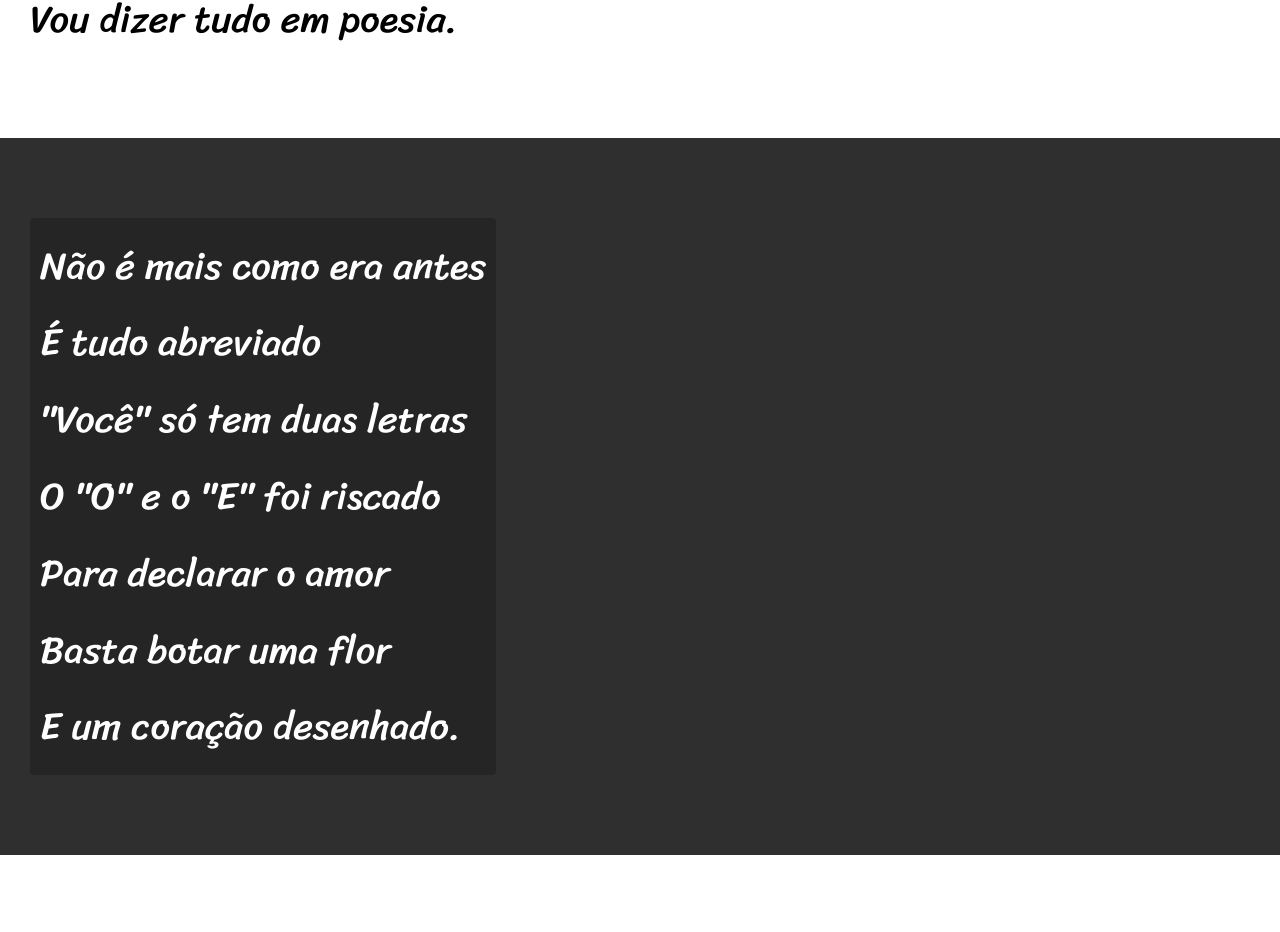
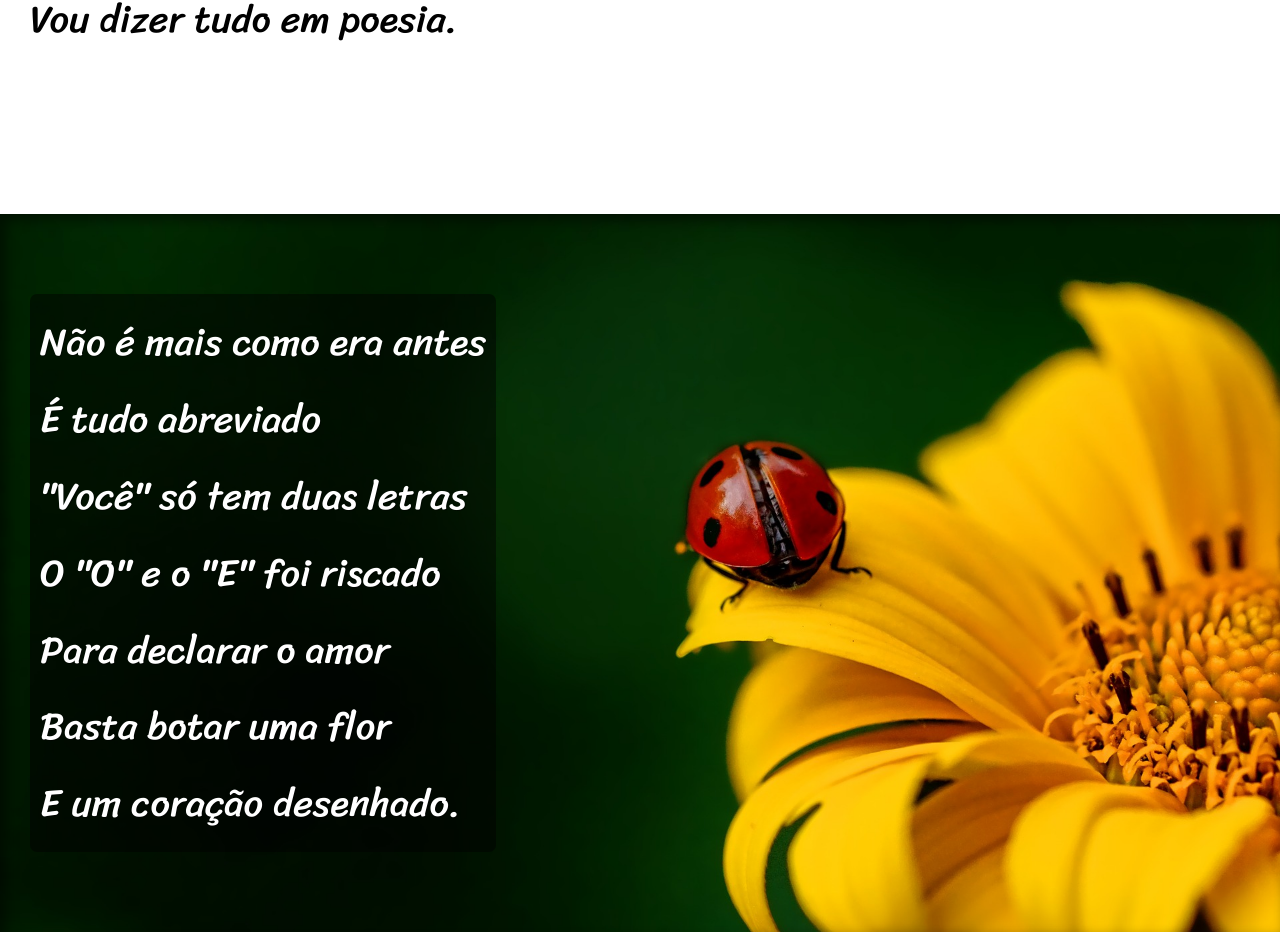
Before and after one commit to robisonnunes08/desafio-projeto-cordel, a plain HTML site: page index.html in a window 1280 px wide. Shown: the part 820-1752 px from the top of the page. Drawn offline with Linux system fonts and the light colour scheme.

Commit message:
Atualização projeto cordel

```diff
--- a/estilo/style.css
+++ b/estilo/style.css
@@ -63,6 +63,10 @@ section {
     font-size: 3vw;
 }
 
+section > p {
+    padding-bottom: 2em;
+}
+
 section.normal {
     background-color: white;
     color: black;
@@ -71,17 +75,28 @@ section.normal {
 section.imagem {
     background-color: rgb(48, 47, 47);
     color: white;
+    background-position: right center;
+    background-size: cover;
+    background-attachment: fixed;
+    box-shadow: inset 6px 6px 13px 0px rgba(0, 0, 0, 0.486);
+
 }
 
 section.imagem > p {
-    background-color: rgba(0, 0, 0, 0.212);
+    background-color: rgba(0, 0, 0, 0.486);
     display: inline-block;
     padding: 10px;
-    border-radius: 4px;
+    border-radius: 7px;
+    text-shadow: 1px 1px 0px rgba(0, 0, 0, 0.418);
+}
 
+section#img01 {
+    background-image: url(../imagens/background001.jpg);
 
+}
 
-
+section#img02 {
+    background-image: url(../imagens/background002.jpg);
 }
 
 footer {
--- a/index.html
+++ b/index.html
@@ -26,7 +26,7 @@
                 </p>
             </section>
 
-            <section class="imagem">
+            <section class="imagem" id="img01">
                 <p>
                     Não é mais como era antes <br>
                     É tudo abreviado <br>
@@ -60,7 +60,7 @@
                 </p>
             </section>
 
-            <section class="imagem">
+            <section class="imagem" id="img02">
                 <p>
                     Tenho saudade das cartas <br>
                     Escritas com a própria mão <br>
```
